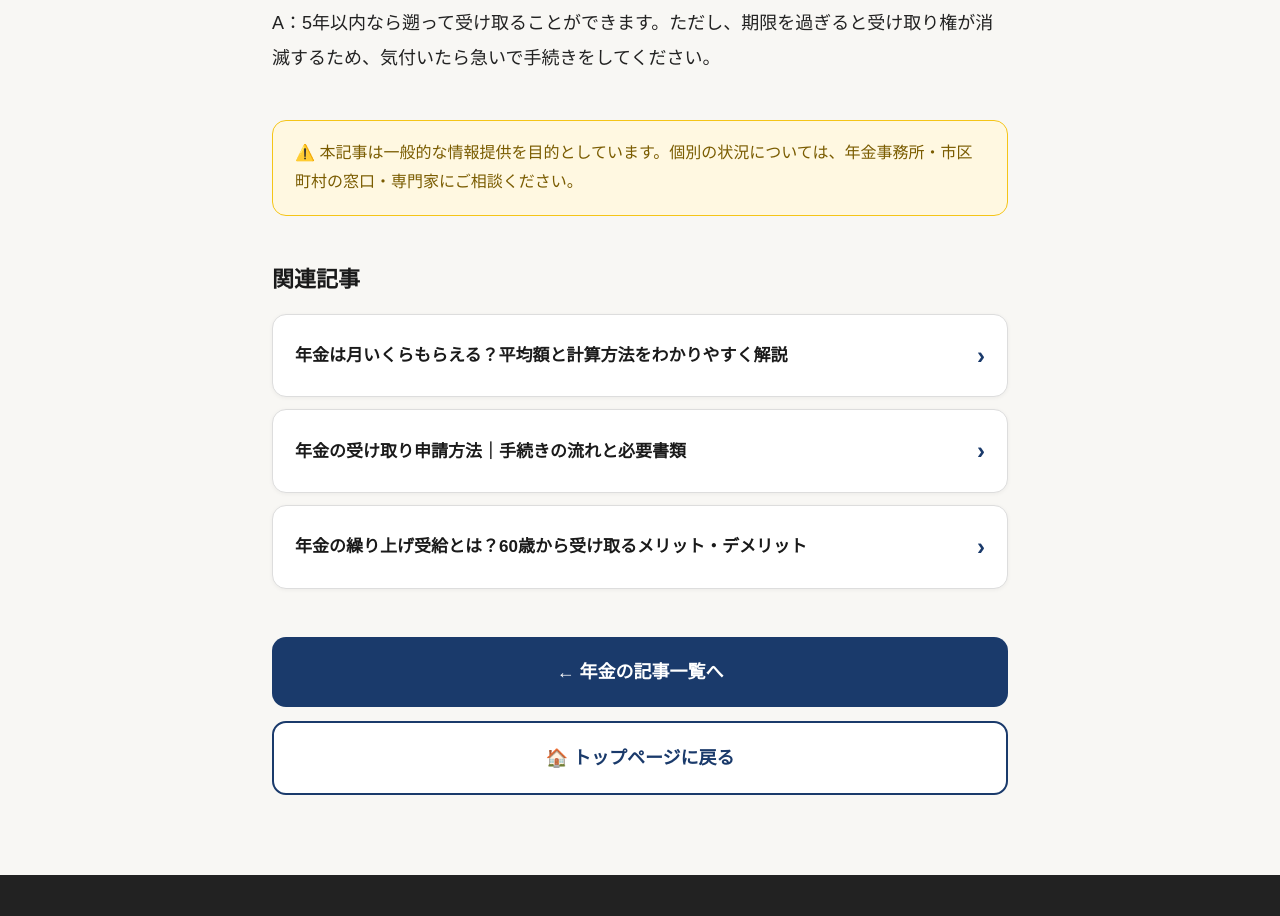
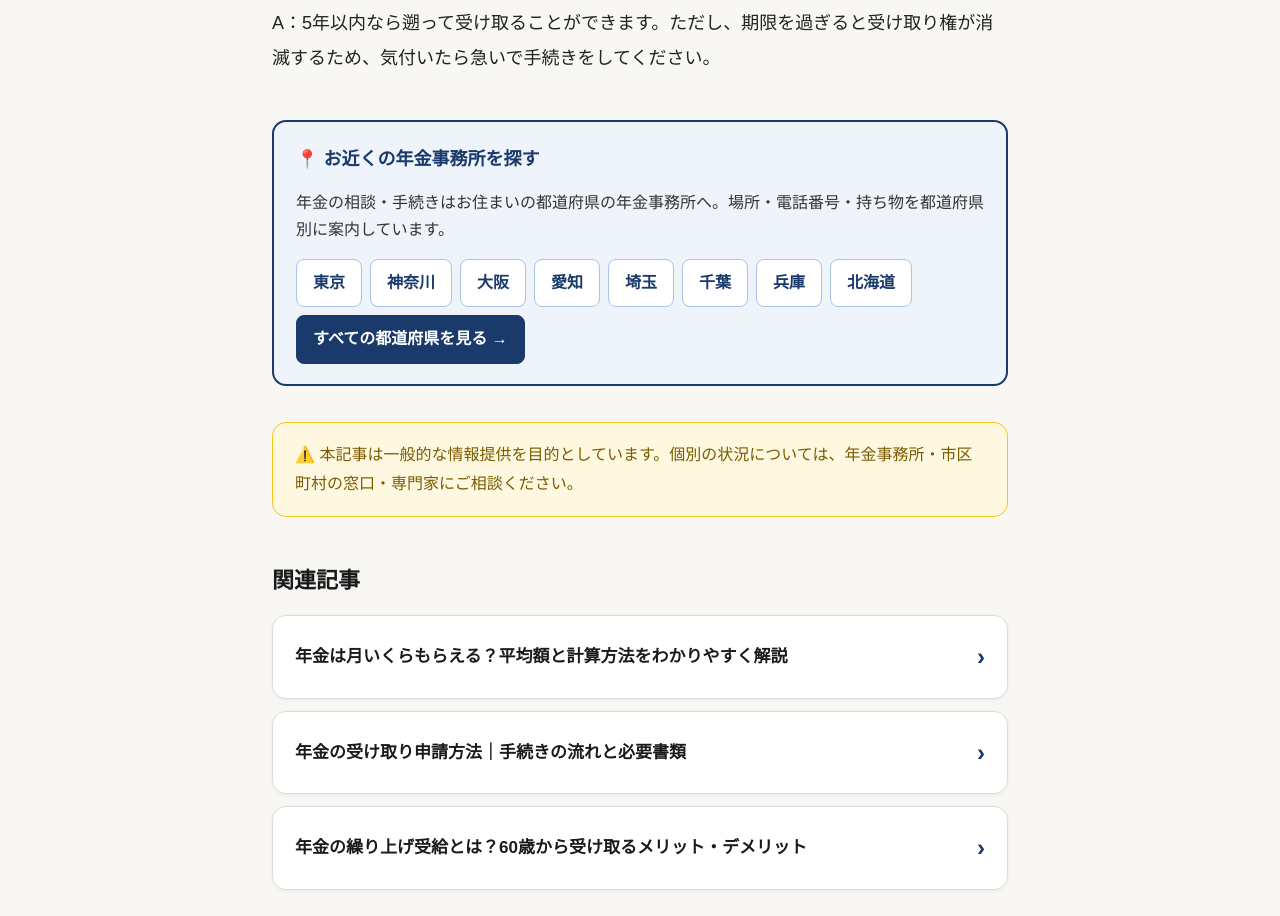
Before and after one commit to irutis/nenkin-guide, a Next.js app: page /article/izoku-nenkin-otto in a window 1280 px wide. Shown: the part 3269-4185 px from the top of the page. Built offline with nearby package versions, Linux system fonts and the light colour scheme.

Commit message:
feat: 記事ページに都道府県誘導セクション追加・生成キーワード拡充

```diff
--- a/scripts/generate-articles.mjs
+++ b/scripts/generate-articles.mjs
@@ -80,6 +80,16 @@ const KEYWORDS = [
   { category: 'kaigo', title: 'グループホームとは？認知症の方が入居できる施設の詳細', slug: 'group-home-toha', keywords: ['グループホーム', 'グループホーム 認知症'] },
   { category: 'kaigo', title: '訪問介護とは？サービス内容・費用・利用手順を解説', slug: 'houmon-kaigo-toha', keywords: ['訪問介護', '訪問介護 費用'] },
   { category: 'kaigo', title: '遠距離介護の現実｜仕事を辞めずに続けるための工夫', slug: 'enkyo-kaigo-kofu', keywords: ['遠距離介護', '仕事 介護 両立'] },
+
+  // Search Console 実績キーワード（2026-04 追加）
+  { category: 'nenkin', title: '年金の窓口はどこ？相談・手続きの場所と持ち物を完全解説', slug: 'nenkin-madoguchi-soudan', keywords: ['年金 窓口', '年金事務所 手続き', '年金 相談 どこ'] },
+  { category: 'nenkin', title: '年金はいつから受け取れる？受給開始年齢と手続きのタイミング', slug: 'nenkin-itsu-ukeru', keywords: ['年金 いつから', '年金 受給開始年齢', '年金 65歳'] },
+  { category: 'nenkin', title: '老後に必要なお金はいくら？年金だけでは足りない場合の備え方', slug: 'rogo-hitsuyou-okane', keywords: ['老後 必要なお金', '老後資金 いくら', '年金 足りない'] },
+  { category: 'nenkin', title: '年金の免除制度とは？申請方法と将来の受給額への影響', slug: 'nenkin-menjo-seido', keywords: ['年金 免除', '国民年金 免除 申請', '年金 免除 デメリット'] },
+  { category: 'souzoku', title: '相続で揉めないために｜家族でできる事前準備のポイント', slug: 'souzoku-momental-yobo', keywords: ['相続 トラブル 防ぐ', '相続 準備', '相続 家族 話し合い'] },
+  { category: 'souzoku', title: '親が認知症になったら財産はどう守る？成年後見制度の使い方', slug: 'ninchisho-zaisan-hogo', keywords: ['認知症 財産 管理', '成年後見制度', '親 認知症 お金'] },
+  { category: 'kaigo', title: '親の介護費用は誰が負担する？兄弟間での費用分担の考え方', slug: 'kaigo-hiyo-futan', keywords: ['介護費用 兄弟 分担', '介護 費用 誰が払う', '親の介護 お金'] },
+  { category: 'kaigo', title: '介護認定の「要介護」と「要支援」の違いとは？区分の見方', slug: 'kaigo-nintei-kaisetsu', keywords: ['要介護 要支援 違い', '介護認定 区分', '要介護1 要介護2 違い'] },
 ]
 
 async function generateArticle(keyword) {
--- a/src/app/article/[slug]/page.tsx
+++ b/src/app/article/[slug]/page.tsx
@@ -201,6 +201,62 @@ export default async function ArticlePage({ params }: { params: Promise<{ slug:
         {/* アフィリエイトバナー */}
         <AffiliateBanners />
 
+        {/* 年金カテゴリ：都道府県別ページへの誘導 */}
+        {article.category === 'nenkin' && (
+          <div style={{ background: '#eff4fb', border: '2px solid #1a3a6b', borderRadius: 14, padding: '20px 22px', marginTop: 36 }}>
+            <p style={{ fontWeight: 700, color: '#1a3a6b', fontSize: 18, marginBottom: 12 }}>
+              📍 お近くの年金事務所を探す
+            </p>
+            <p style={{ color: '#333', fontSize: 16, lineHeight: 1.7, marginBottom: 16 }}>
+              年金の相談・手続きはお住まいの都道府県の年金事務所へ。場所・電話番号・持ち物を都道府県別に案内しています。
+            </p>
+            <div style={{ display: 'flex', flexWrap: 'wrap', gap: 8 }}>
+              {[
+                ['tokyo', '東京'],['kanagawa', '神奈川'],['osaka', '大阪'],['aichi', '愛知'],
+                ['saitama', '埼玉'],['chiba', '千葉'],['hyogo', '兵庫'],['hokkaido', '北海道'],
+              ].map(([pref, label]) => (
+                <Link
+                  key={pref}
+                  href={`/nenkin/${pref}`}
+                  style={{
+                    background: 'white',
+                    border: '1px solid #a8c4e8',
+                    borderRadius: 8,
+                    padding: '8px 16px',
+                    fontSize: 16,
+                    color: '#1a3a6b',
+                    textDecoration: 'none',
+                    fontWeight: 600,
+                    minHeight: 44,
+                    display: 'inline-flex',
+                    alignItems: 'center',
+                  }}
+                >
+                  {label}
+                </Link>
+              ))}
+              <Link
+                href="/nenkin"
+                style={{
+                  background: '#1a3a6b',
+                  border: '1px solid #1a3a6b',
+                  borderRadius: 8,
+                  padding: '8px 16px',
+                  fontSize: 16,
+                  color: 'white',
+                  textDecoration: 'none',
+                  fontWeight: 600,
+                  minHeight: 44,
+                  display: 'inline-flex',
+                  alignItems: 'center',
+                }}
+              >
+                すべての都道府県を見る →
+              </Link>
+            </div>
+          </div>
+        )}
+
         {/* 注意書き */}
         <div style={{ background: '#fff8e1', border: '1px solid #f5c518', borderRadius: 14, padding: '18px 22px', marginTop: 36 }}>
           <p style={{ fontSize: 16, color: '#7a5c00', lineHeight: 1.8, margin: 0 }}>
```
